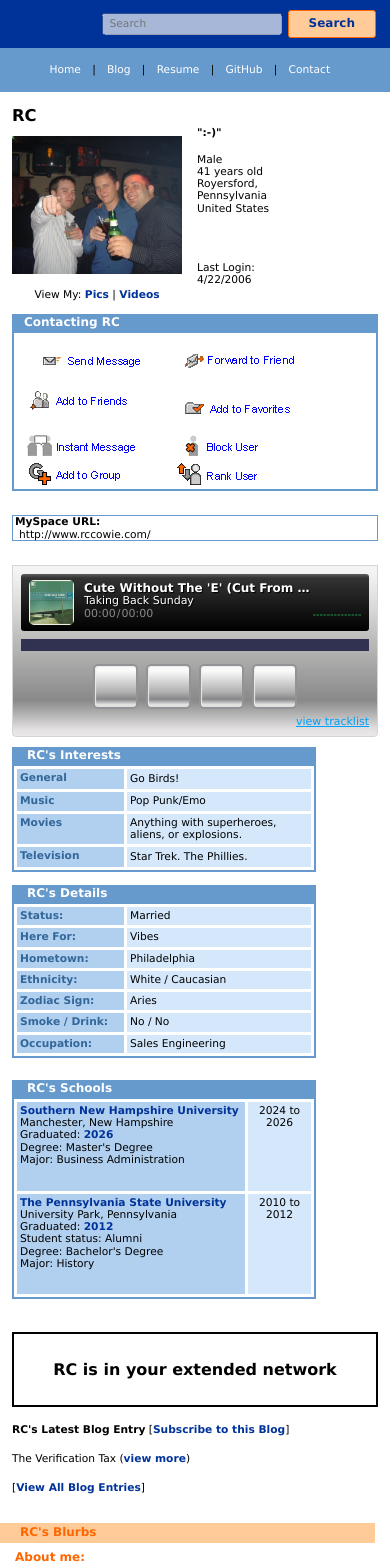
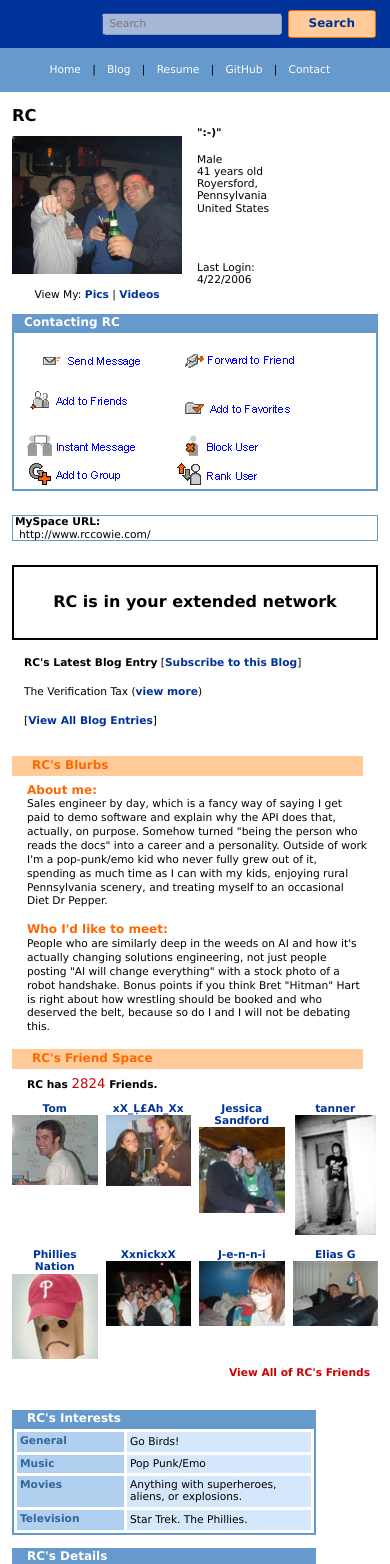
Before and after one commit to rcesus/website, a Next.js app: page / in a window 390 px wide. Shown: the top 1564 px of the page. Built offline with nearby package versions, Linux system fonts and the light colour scheme; a web font is replaced by a local one.

Commit message:
mobile reordering

```diff
--- a/src/app/globals.css
+++ b/src/app/globals.css
@@ -2111,31 +2111,64 @@
     overflow-x: hidden;
   }
 
-  /* Collapse the two-column grid to one column, keeping source order:
-     the profile sidebar first, then the main content. minmax(0, 1fr)
-     (not the default 1fr = minmax(auto, 1fr)) lets the track shrink
-     below a rigid child's min-content width; min-width: 0 on the grid
-     items does the same for their own contents, so a wide child scrolls
-     internally instead of stretching the page. */
-  .page-content-container {
-    grid-template-columns: minmax(0, 1fr);
-    grid-column-gap: 0;
-    grid-template-areas:
-      "sidebar"
-      "main";
+  /* Flatten the two-column layout into a single reorderable stream.
+     `display: contents` drops the .profile-sidebar and <main> wrapper
+     boxes (neither carries a background or border, so this is visually
+     lossless) and promotes their children to be direct flex items of
+     .page-content-container. That lets sidebar boxes and main-column
+     sections interleave in one `order` sequence below.
+
+     Guarded with html:not([data-blog-article-mode="true"]) so blog
+     article pages — which hide the sidebar and style <main> as the full
+     article column — keep their own layout untouched. */
+  html:not([data-blog-article-mode="true"]) .page-content-container {
+    display: flex;
+    flex-direction: column;
+    padding: 0 12px;
   }
 
-  .page-content-container > main,
-  .profile-sidebar {
+  html:not([data-blog-article-mode="true"]) .profile-sidebar,
+  html:not([data-blog-article-mode="true"]) main {
+    display: contents;
+  }
+
+  /* Mobile reading order:
+       1 profile identity ("RC" header + picture)
+       2 contact box
+       3 MySpace URL box
+       4 extended-network banner + blog + blurbs (main-column intro)
+       5 friends
+       6 interests / details / schools (sidebar tables, moved to the end)
+     The music player is dropped entirely on mobile. min-width: 0 lets a
+     wide child (friend grid, long blog text) scroll or wrap within its
+     item instead of stretching the page. */
+  .profile-sidebar > header { order: 1; }
+  .profile-picture-container { order: 2; }
+  .contact-box { order: 3; }
+  .myspace-url-box { order: 4; }
+  .user-network { order: 5; }
+  .blog { order: 6; }
+  .blurbs { order: 7; }
+  .friends { order: 8; }
+  .interests { order: 9; }
+  .details { order: 10; }
+  .schools { order: 11; }
+
+  .music-player {
+    display: none;
+  }
+
+  .profile-picture-container,
+  .contact-box,
+  .myspace-url-box,
+  .user-network,
+  .blog,
+  .blurbs,
+  .friends,
+  .interests,
+  .details,
+  .schools {
     min-width: 0;
-  }
-
-  /* Sidebar fills the width and drops the desktop left indent. */
-  .profile-sidebar {
-    width: auto;
-    margin-left: 0;
-    padding-left: 12px;
-    padding-right: 12px;
   }
 
   /* Boxes that were pinned to sidebar/desktop widths go fluid. */
@@ -2148,10 +2181,11 @@
     height: auto;
   }
 
+  /* The network banner is a fixed-width, auto-centred flex row on desktop;
+     let it fill the column like everything else. */
   .user-network {
     width: auto;
-    margin-left: 12px;
-    margin-right: 12px;
+    margin: 0;
   }
 
   /* Friend grid fits as many ~80px columns as the screen allows
```
